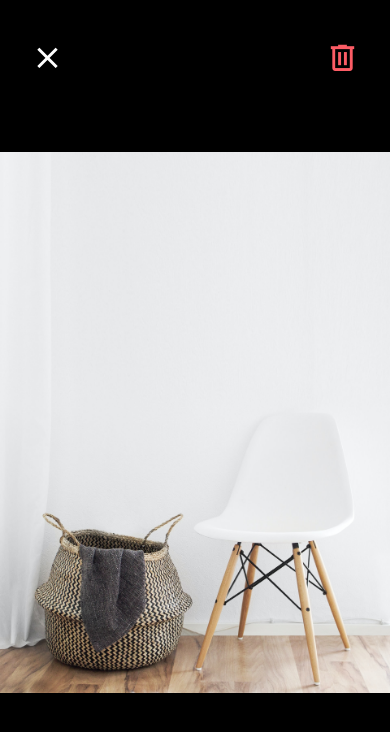
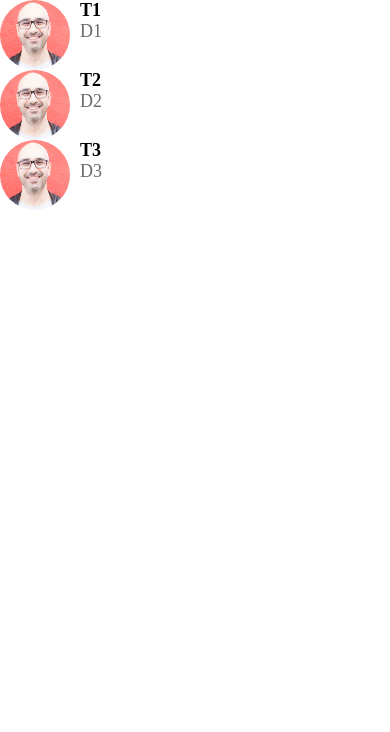
Before and after one commit to yashpwr/DoneWithIt-React, a React Native app: screen / in a window 390 px wide. Shown: the top 732 px of the page. Built offline with nearby package versions, Linux system fonts and the light colour scheme.

Commit message:
working with FlatList. and added static message screen with json array and fetched messages.

```diff
--- a/App.js
+++ b/App.js
@@ -4,11 +4,13 @@
 import ViewImageScreen from './app/screens/ViewImageScreen';
 import WelcomeScreen from './app/screens/WelcomeScreen';
 import ListingDetailsScreen from './app/screens/ListingDetailsScreen';
+import MessagesScreen from './app/screens/MessagesScreen';
 
 export default function App() {
   //return <WelcomeScreen/>;
-  return <ViewImageScreen/>;
+  //return <ViewImageScreen/>;
   //return <ListingDetailsScreen/>;
+  return <MessagesScreen/>;
 
   // return(
   //   <View style={{
--- /dev/null
+++ b/app/screens/MessagesScreen.js
@@ -0,0 +1,43 @@
+import React from 'react';
+import { FlatList } from 'react-native';
+import ListItem from '../components/ListItem';
+
+
+const messages = [
+    {
+        id: 1,
+        title: 'T1',
+        description: 'D1',
+        image: require('../assets/mosh.jpg')
+    },
+    {
+        id: 2,
+        title: 'T2',
+        description: 'D2',
+        image: require('../assets/mosh.jpg')
+    },
+    {
+        id: 3,
+        title: 'T3',
+        description: 'D3',
+        image: require('../assets/mosh.jpg')
+    },
+];
+function MessagesScreen(props) {
+    return (
+        <FlatList
+
+        data={messages}
+        keyExtractor={message => message.id.toString()}
+        renderItem={({item}) =>
+            <ListItem
+                title={item.title}
+                subTitle={item.description}
+                image={item.image}
+            />
+        }
+        />
+    );
+}
+
+export default MessagesScreen;
```
